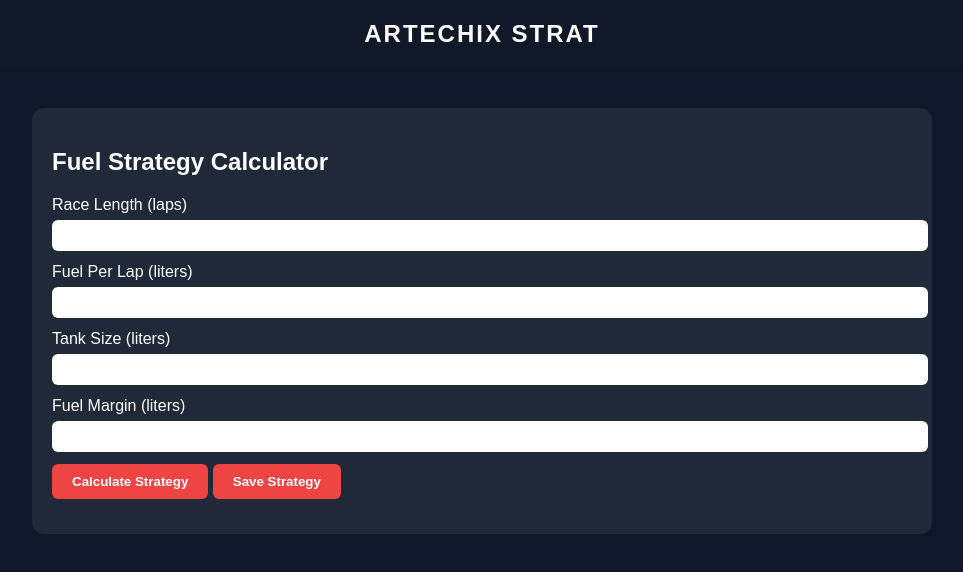
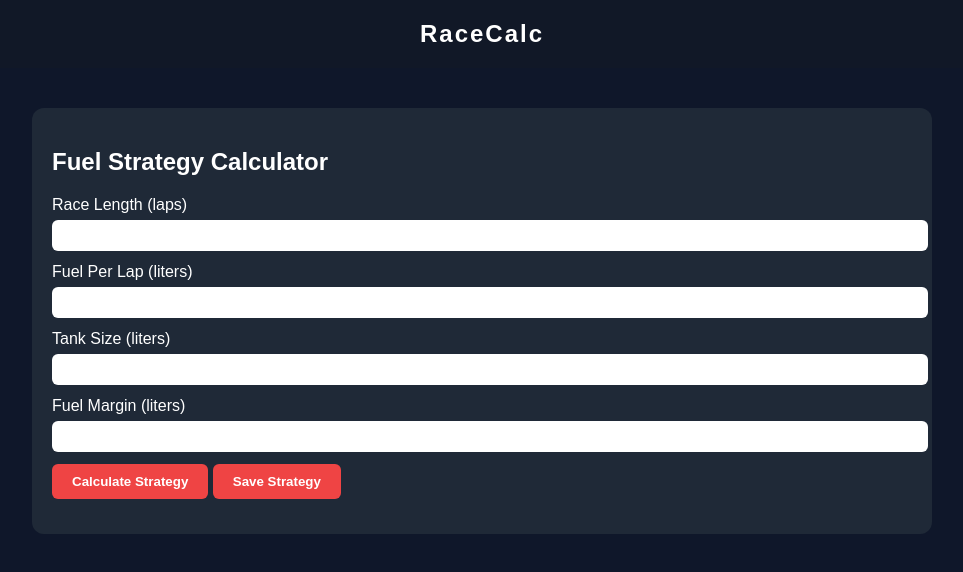
Before and after one commit to 826279-dev/Artechix-Strat, a plain HTML site: page index.html in a window 1280 px wide. Shown: the whole page, without its empty margins (158-1121 px from the left). Drawn offline with Linux system fonts and the light colour scheme.

Commit message:
Update index.html

```diff
--- a/index.html
+++ b/index.html
@@ -64,7 +64,7 @@
 </head>
 <body>
 
-<header>ARTECHIX STRAT</header>
+<header>RaceCalc</header>
 
 <div class="container">
 
```
